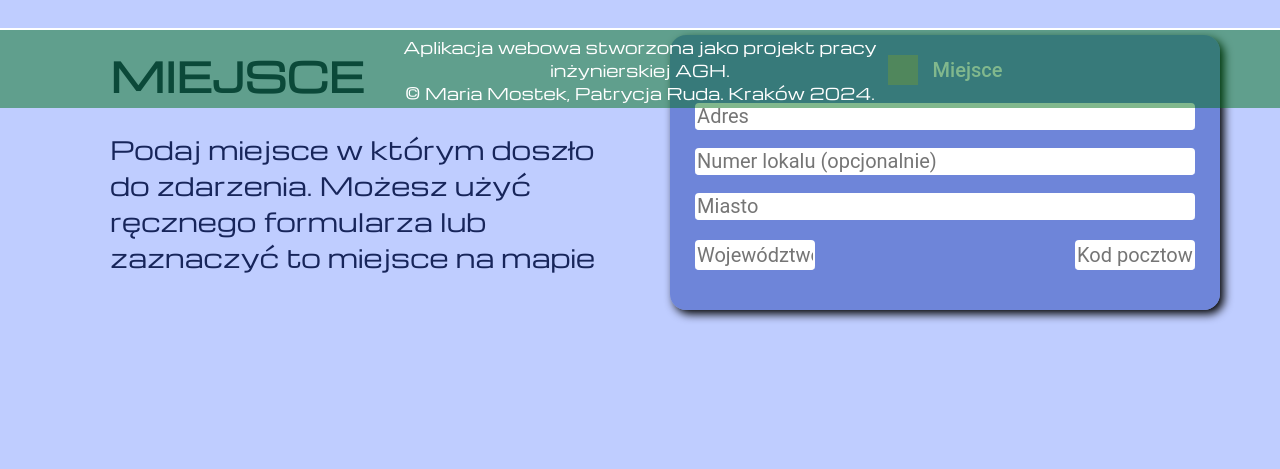
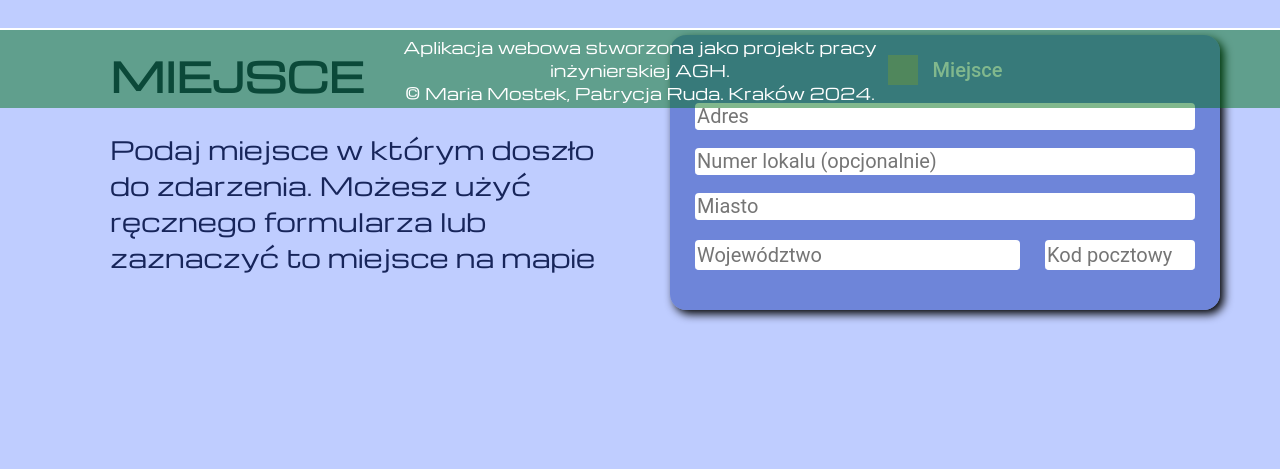
Before and after one commit to mostekmaria/PawsOnDuty, a Flask app: page /index.html in a window 1280 px wide. Shown: the part 692-1161 px from the top of the page. Run offline with Flask 3, Linux system fonts and the light colour scheme; some libraries are stand-ins or nearby versions; grey boxes are pictures that could not be loaded.

Commit message:
Poprawki we froncie

```diff
--- a/app.py
+++ b/app.py
@@ -322,7 +322,7 @@ def przegladanie():
 def register():
     if request.method == 'POST':
         # Pobranie danych z formularza
-        name = request.form['name']
+        name = request.form['suspect_name']
         surname = request.form['surname']
         email = request.form['email']
         login = request.form['login']
@@ -530,7 +530,7 @@ def handle_suspects():
     report_id = request.args.get('report_id')  # Ustawienie report_id z zapytania GET
     if request.method == 'POST':
         # Pobieranie danych z formularza
-        name = request.form.get('name')
+        name = request.form.get('suspect_name')
         surname = request.form.get('surname')
         address = request.form.get('address')
         birthdate = request.form.get('birthdate')
@@ -838,6 +838,7 @@ def chatbot():
     return render_template('chatbot.html', conversation=session['conversation'], zalogowany=session.get('zalogowany'), name=session.get('name'))
 
 
+
 @app.route('/chatbot_clear')
 def chatbot_clear():
     # Czyszczenie danych tylko dla konwersacji chatbota
--- a/static/css/map.css
+++ b/static/css/map.css
@@ -34,9 +34,6 @@ body {
   justify-content: space-between;
 }
 
-.half-input {
-  max-width: 120px;
-}
 
 #map {
   height: 500px; /* Ustaw wysokość */
--- a/static/css/style.css
+++ b/static/css/style.css
@@ -195,6 +195,7 @@ justify-content: center;
   font-size: 20px;
   justify-content: right;
 }
+
 
 #div {
   display: flex;
@@ -761,7 +762,6 @@ strong {
   border-radius: 4px; /* Zaokrąglone rogi pola */
   font-size: 20px; /* Rozmiar czcionki pola */
   border-color: #ffffff;
-  color: #768cd194;
   width: 98%;
   height: auto;
   box-sizing: border-box;
@@ -782,14 +782,23 @@ strong {
 }
 
 .half-input {
-  flex: 2; /* Każde pole zajmuje równą część dostępnej przestrzeni */
   margin-bottom: 15px; /* Odstęp poniżej pół */
   border-radius: 4px; /* Zaokrąglone rogi pól */
   font-size: 20px; /* Rozmiar czcionki pół */
   border-color: #ffffff;
-  color: #768cd194;
   box-sizing: border-box;
+  width: 65%;
 }
+
+.half-input-code {
+  margin-bottom: 15px; /* Odstęp poniżej pół */
+  border-radius: 4px; /* Zaokrąglone rogi pól */
+  font-size: 20px; /* Rozmiar czcionki pół */
+  border-color: #ffffff;
+  box-sizing: border-box;
+  width: 30%;
+}
+
 
 .full-input:focus, .half-input:focus, #data:focus, #godzina:focus, #liczba:focus, #opis:focus, .sprawca:focus, .witness:focus, #liczba-swiadkow:focus {
   outline: none; /* Usunięcie domyślnego podświetlenia przeglądarki */
--- a/templates/index.html
+++ b/templates/index.html
@@ -99,7 +99,7 @@
                     <input type="text" class="full-input" placeholder="Miasto" id="locality-input" name = "locality-input"/>
                     <div class="half-input-container">
                         <input type="text" class="half-input" placeholder="Województwo" id="administrative_area_level_1-input" name="administrative_area_level_1-input"/>
-                        <input type="text" class="half-input" placeholder="Kod pocztowy" id="postal_code-input" name="postal_code-input" pattern="[0-9]{2}-[0-9]{3}"/>
+                        <input type="text" class="half-input-code" placeholder="Kod pocztowy" id="postal_code-input" name="postal_code-input" pattern="[0-9]{2}-[0-9]{3}"/>
                     </div>
                     </div>
                 </div>
--- a/templates/logowanie.html
+++ b/templates/logowanie.html
@@ -58,9 +58,8 @@
 </header>
 
 <main id="mainlog">
-    <br><br><br><br>
+    <br><br><br>
     <h1>Zaloguj się</h1>
-    <br>
     {% if komunikat %}
     <p class="komunikat" style="color: red;">{{ komunikat }}</p>
     {% endif %}
--- a/templates/rejestracja.html
+++ b/templates/rejestracja.html
@@ -63,9 +63,8 @@
 </header>
 
 <main id="mainlog">
-    <br><br><br><br>
+    <br><br><br>
     <h1>Zarejestruj się</h1>
-    <br>
     {% if komunikat %}
     <p style="color: red;">{{ komunikat }}</p>
     {% endif %}
@@ -75,7 +74,7 @@
             <div class="titleicon">
                 <span class="sb-title">Imię:</span>
             </div>
-            <input type="text" class="full-input" id="name" name="name" required>
+            <input type="text" class="full-input" id="suspect_name" name="suspect_name" required>
 
             <div class="titleicon">
                 <span class="sb-title">Nazwisko:</span>
--- a/templates/report.html
+++ b/templates/report.html
@@ -105,7 +105,6 @@
                         <td id="no-hover-td">
                             {% for event_feature in event_features %}
                                 {% if event_feature.suspects %}
-                                    <h3>Szczegóły podejrzanych dla zdarzenia: {{ event_feature.event_description }}</h3>
                                     <table class="suspects-table" id="suspect-id">
                                         <tr>
                                             <th>Imię</th>
--- a/templates/suspects.html
+++ b/templates/suspects.html
@@ -52,7 +52,7 @@
                 <div class="titleicon">
                     <span for="name" class="sb-title">Imię:</span>
                 </div>
-                <input type="text" class="full-input" id="name" name="name" required>
+                <input type="text" class="full-input" id="suspect_name" name="suspect_name" required>
 
                 <div class="titleicon">
                     <span class="sb-title">Nazwisko:</span>
```
Also changed, not shown: chatbot_rozmowa.py (line endings or trailing spaces).
